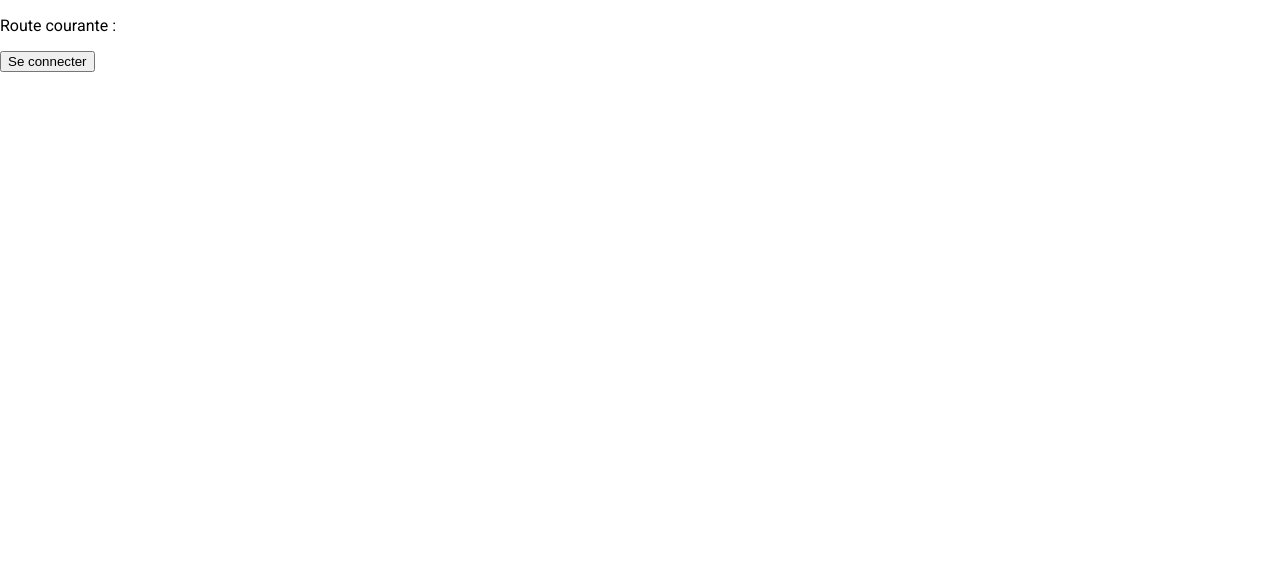
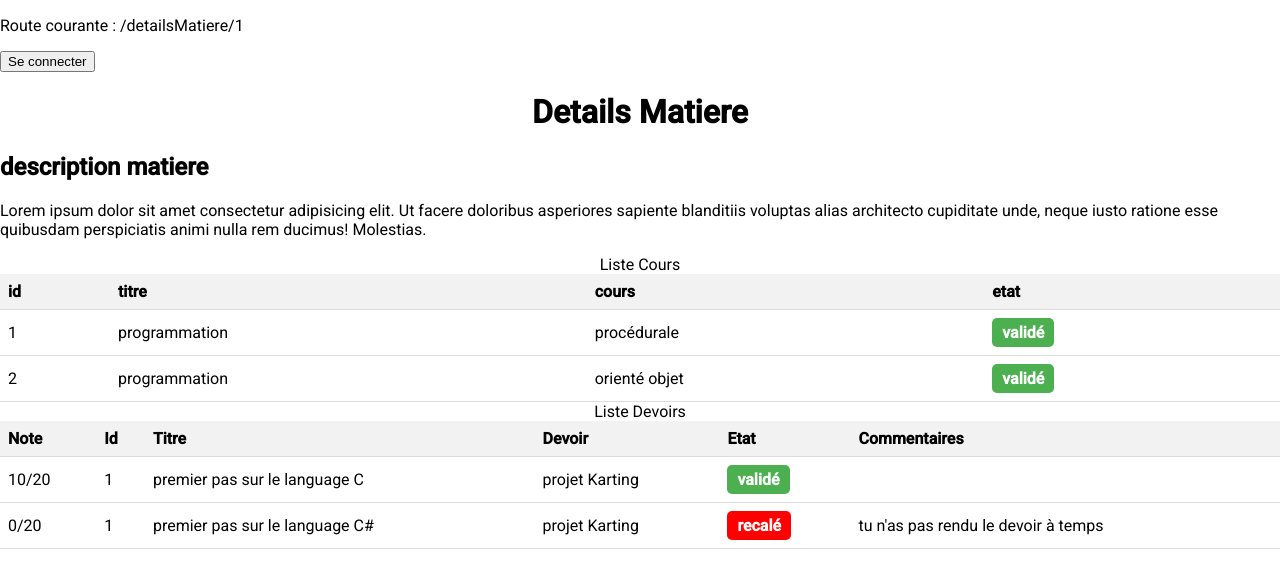
Before and after one commit to HarenaTiavina/MBDS-angular-Front, an Angular app: page /detailsMatiere/1 in a window 1280 px wide. Before the commit this address led to /. Shown: the top 588 px of the page. Built offline with nearby package versions, Linux system fonts and the light colour scheme.

Commit message:
details matière

```diff
--- /dev/null
+++ b/src/app/details-matiere/details-matiere.component.css
@@ -0,0 +1,34 @@
+h1 {
+    text-align: center;
+  }
+table {
+    width: 100%;
+    border-collapse: collapse;
+  }
+
+  th, td {
+    padding: 8px;
+    text-align: left;
+    border-bottom: 1px solid #ddd;
+  }
+
+  th {
+    background-color: #f2f2f2;
+  }
+
+  .status {
+    display: inline-block;
+    padding: 5px 10px;
+    border-radius: 5px;
+    font-weight: bold;
+  }
+
+  .status-green {
+    background-color: #4CAF50;
+    color: white;
+  }
+
+  .status-red {
+    background-color: #FF0000;
+    color: white;
+  }
--- /dev/null
+++ b/src/app/details-matiere/details-matiere.component.html
@@ -0,0 +1,71 @@
+<h1>Details Matiere</h1>
+
+<h2>
+    description matiere
+</h2>
+
+<p>
+    Lorem ipsum dolor sit amet consectetur adipisicing elit. Ut facere doloribus asperiores sapiente blanditiis voluptas alias architecto cupiditate unde, neque iusto ratione esse quibusdam perspiciatis animi nulla rem ducimus! Molestias.
+</p>
+
+<div id="cours">
+    <table>
+        <caption>Liste Cours</caption>
+        <thead>
+          <tr>
+            <th>id</th>
+            <th>titre</th>
+            <th>cours</th>
+            <th>etat</th>
+          </tr>
+        </thead>
+        <tbody>
+          <tr>
+            <td>1</td>
+            <td> programmation </td>
+            <td> procédurale </td>
+            <td><span class="status status-green">validé</span></td>
+          </tr>
+          <tr>
+            <td>2</td>
+            <td> programmation </td>
+            <td> orienté objet </td>
+            <td><span class="status status-green">validé</span></td>
+          </tr>
+        </tbody>
+     </table>
+</div>
+
+<div id="devoirs">
+    <table>
+        <caption>Liste Devoirs</caption>
+        <thead>
+          <tr>
+            <th>Note</th>
+            <th>Id</th>
+            <th>Titre</th>
+            <th>Devoir</th>
+            <th>Etat</th>
+            <th>Commentaires</th>
+          </tr>
+        </thead>
+        <tbody>
+          <tr>
+            <td>10/20</td>
+            <td>1</td>
+            <td> premier pas sur le language C </td>
+            <td> projet Karting </td>
+            <td><span class="status status-green">validé</span></td>
+            <td></td>
+          </tr>
+          <tr>
+            <td>0/20</td>
+            <td>1</td>
+            <td> premier pas sur le language C# </td>
+            <td> projet Karting </td>
+            <td><span class="status status-red">recalé</span></td>
+            <td> tu n'as pas rendu le devoir à temps </td>
+          </tr>
+        </tbody>
+     </table>
+</div>
```
Also changed, not shown: src/app/app.module.ts (+7 -1 lines), src/app/details-matiere/details-matiere.component.ts (added, +10 -0 lines).
